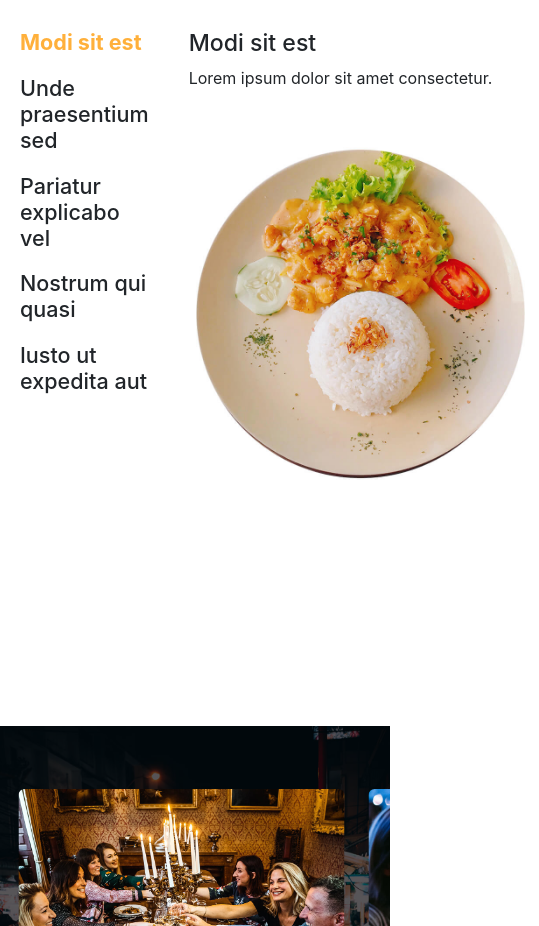
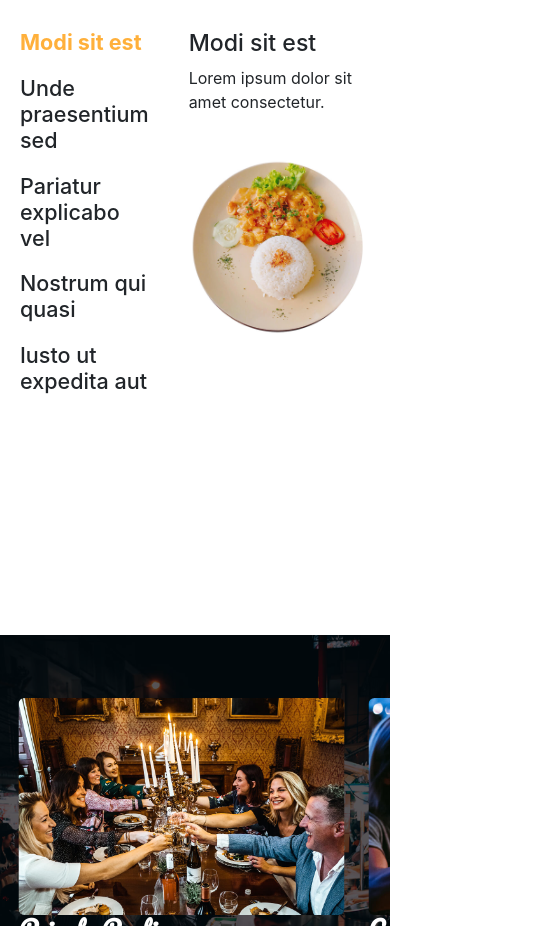
Before and after one commit to Anwaroxxx/Anwar_Azarzou_Final_Projeft_HTML_CSS, a website: page index.html in a window 390 px wide. Shown: the part 3368-4294 px from the top of the page, 539 px wide, since content can reach past the window. Drawn offline with nearby package versions, Linux system fonts and the light colour scheme.

Commit message:
fixing responsive overflow on the special section

```diff
--- a/src/sass/modules/specials/_specials.scss
+++ b/src/sass/modules/specials/_specials.scss
@@ -61,7 +61,7 @@
         display: none;
 
         img {
-            max-width: 350px;
+            width: 350px;
             margin-top: 20px;
         }
     }
@@ -82,3 +82,15 @@
         font-weight: 700;
     }
 }
+
+@media (max-width: 426px) {
+    .right-specials img {
+        max-width: 100%;
+    }
+}
+
+@media (max-width: 769px) {
+    .right-specials img {
+        max-width: 100%;
+    }
+}
```
Also changed, not shown: public/css/app.css, 1 other file.
